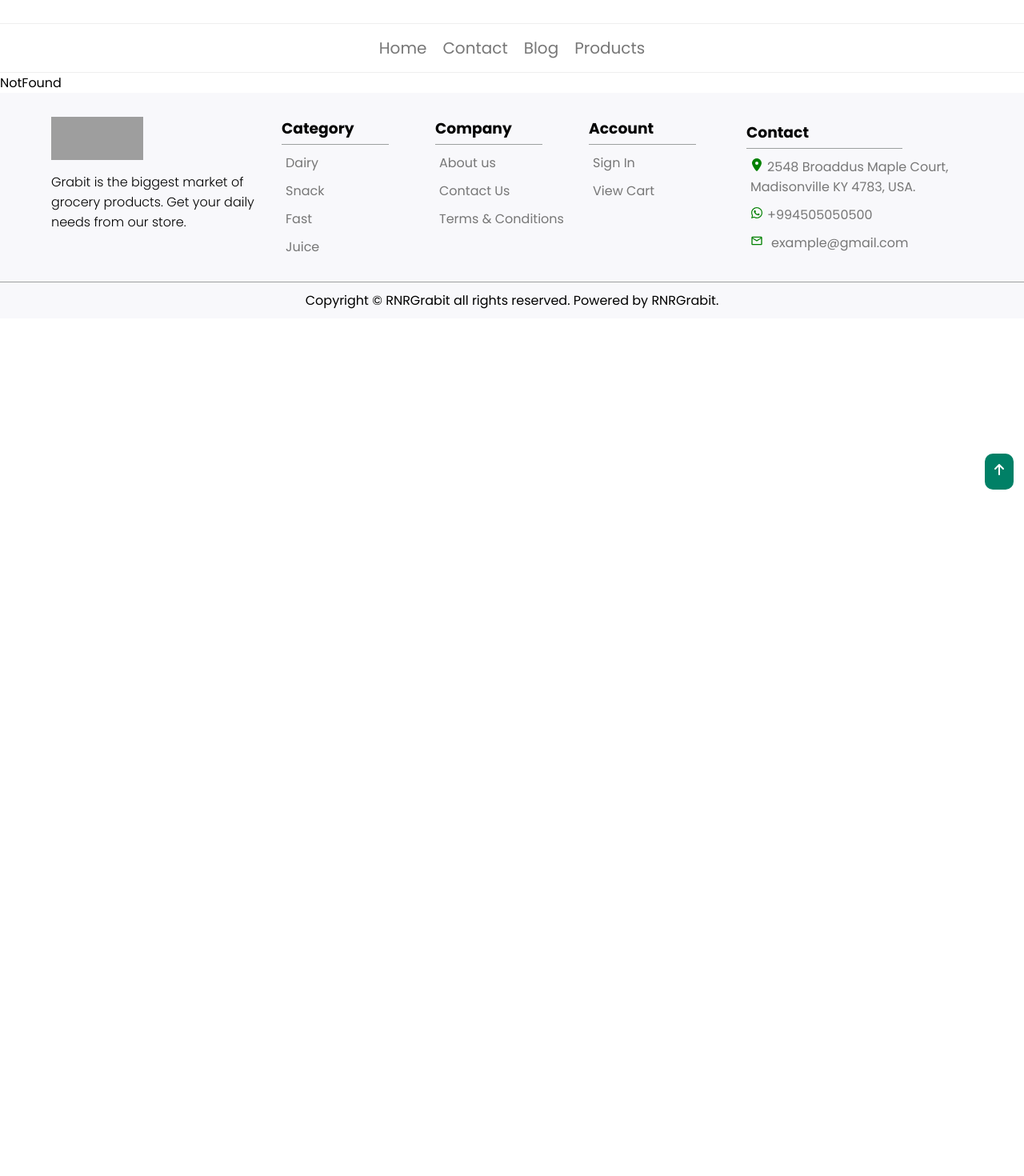
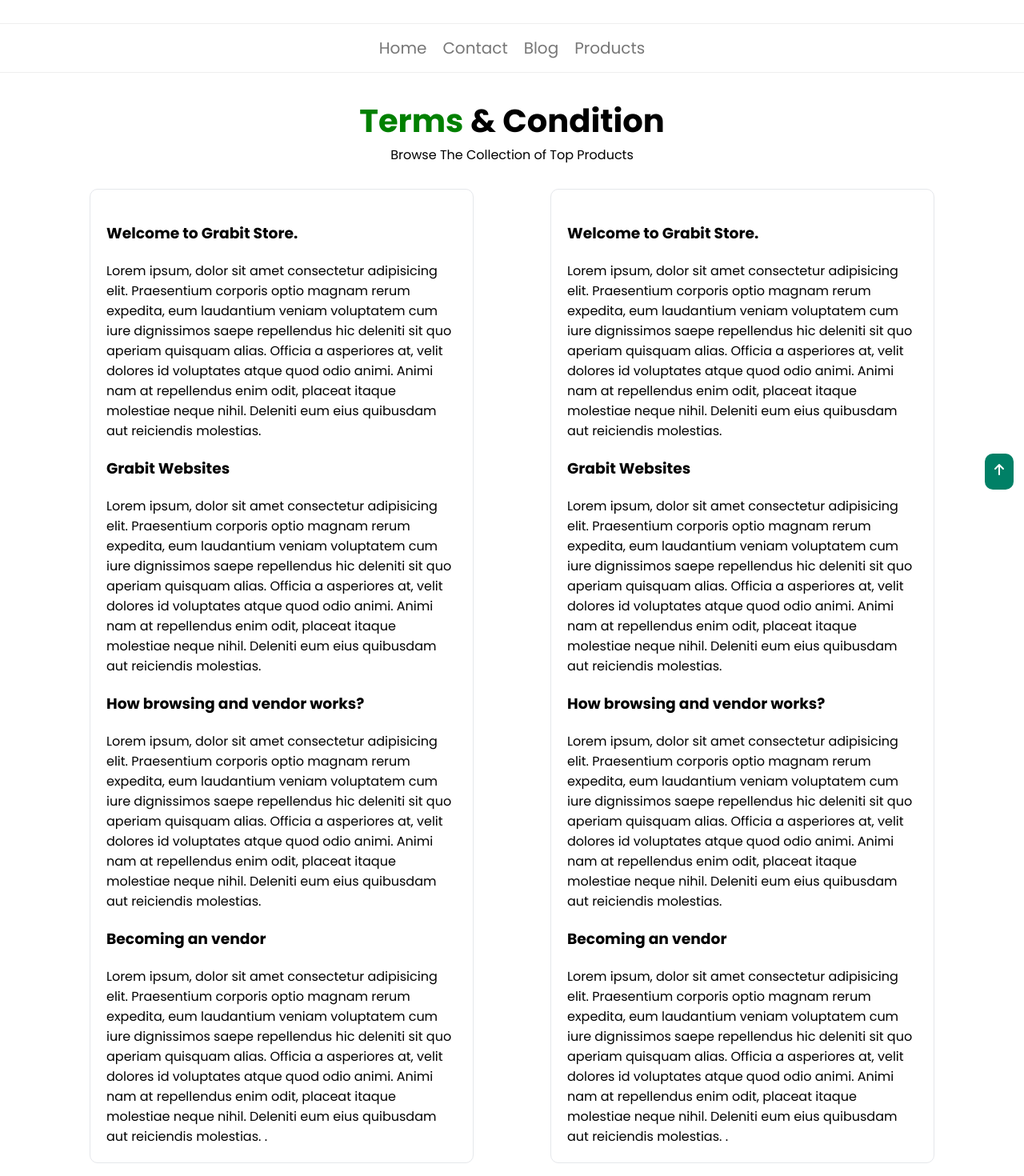
Before and after one commit to NurlanRustamli/Final-Project, a React (Vite) app: page /terms in a window 1280 px wide. Shown: the part 180-1650 px from the top of the page at 80% size. Before the commit the page ends 800 px from the top, so only its background shows below. Built offline with nearby package versions, Linux system fonts and the light colour scheme; no server answers; grey boxes are pictures that could not be loaded.

Commit message:
terms added

```diff
--- a/src/App.jsx
+++ b/src/App.jsx
@@ -24,6 +24,7 @@
 import Profile from './pages/user/profile/index.jsx'
 import { useSelector } from 'react-redux'
 import NotFound from './pages/user/notfound/index.jsx'
+import Terms from './pages/user/terms/index.jsx'
 
 
 function App() {
@@ -44,6 +45,7 @@
           <Route element={<Register />} path='register' />
           <Route element={<Blog />} path='blog' />
           <Route element={<ProductsPage />} path='/products' />
+          <Route element={<Terms />} path='/terms' />
         {
           isLogin?  <Route element={<Profile />} path='/profile' />:null
         }
--- a/src/components/user/productcard/index.jsx
+++ b/src/components/user/productcard/index.jsx
@@ -26,7 +26,7 @@
         <img src={image} alt={name} />
         <div className='sale new'>{time}</div>
         <div className="img-hover icons">
-          <div className="img-hover-icons" onClick={()=>dispatch(addToCartAction(props.product))}>
+          <div className="img-hover-icons" onClick={()=>isLogin?dispatch(addToCartAction(props.product)):changeNav("/login")}>
             <BsCartPlusFill  />
           </div>
           {
--- a/src/layout/user/bottomnavbar/index.jsx
+++ b/src/layout/user/bottomnavbar/index.jsx
@@ -21,25 +21,25 @@
             <div className="nav-left col-lg-2 col-xl-2 col-md-4 col-sm-6">
               <h3>Category</h3>
               <ul>
-                <li><Link>Dairy</Link></li>
-                <li><Link>Snack</Link></li>
-                <li><Link>Fast</Link></li>
-                <li><Link>Juice</Link></li>
+                <li onClick={()=>scroolToTop()}><Link>Dairy</Link></li>
+                <li onClick={()=>scroolToTop()}><Link>Snack</Link></li>
+                <li onClick={()=>scroolToTop()}><Link>Fast</Link></li>
+                <li onClick={()=>scroolToTop()}><Link>Juice</Link></li>
               </ul>
             </div>
             <div className="nav-lm col-lg-2 col-xl-2 col-md-3 col-sm-4">
               <h3>Company</h3>
               <ul>
-                <li><Link>About us</Link></li>
-                <li><Link>Contact Us</Link></li>
-                <li><Link>Terms & Conditions</Link></li>
+                <li onClick={()=>scroolToTop()}><Link>About us</Link></li>
+                <li onClick={()=>scroolToTop()}><Link to="/contact">Contact Us</Link></li>
+                <li onClick={()=>scroolToTop()}><Link to="/terms">Terms & Conditions</Link></li>
               </ul>
             </div>
             <div className="nav-rm col-lg-2 col-xl-2 col-md-3 col-sm-4">
               <h3>Account</h3>
               <ul>
-                <li><Link>Sign In</Link></li>
-                <li><Link>View Cart</Link></li>
+                <li onClick={()=>scroolToTop()}><Link>Sign In</Link></li>
+                <li onClick={()=>scroolToTop()}><Link>View Cart</Link></li>
               </ul>
             </div>
             <div className="nav-right col-lg-3 col-xl-3 col-md-4 col-sm-5">
--- a/src/pages/user/cart/index.jsx
+++ b/src/pages/user/cart/index.jsx
@@ -4,6 +4,8 @@
 import { MdRemoveShoppingCart } from 'react-icons/md';
 import { addToCartAction, countDecrement, removeFromCart } from '../../../redux/actions/cartListAction';
 import { useNavigate } from 'react-router';
+import Products from '../../../components/user/products';
+import HomeProducts from '../../../components/user/homeproducts';
 
 function Cart() {
     let totalPrice = 0;
@@ -14,15 +16,15 @@
         <section id="cart-sec">
             <div className="container">
                 <div className="row">
-                    <h1>Your Cart</h1>
+                    <h1 style={{ textAlign: "center", width: "100%", paddingBlock: "20px", fontSize: "40px" }}>Your Cart</h1>
                 </div>
                 <div className="row d-flex justify-content-center ">
                     <div className="summary d-flex justify-content-center  col-lg-4 col-xl-4 col-md-10 col-sm-10">
                         <h3>Summary</h3>
                         <div className="sub-price">
-                            <p>Previous Total: <span /></p>
-                            <p>Discount Total: <span /></p>
-                            <p>Delivery Total: <span>0</span></p>
+                            <p>Previous Total: <span >{cartList.reduce((acc, item) => { return acc += item.count * parseInt(item.previousPrice) }, 0)} $</span></p>
+                            <p>Discount Total: <span>{cartList.reduce((acc, item) => { return acc += item.count * parseInt(item.discountPrice) }, 0)} $</span></p>
+                            <p>Discount: <span>{cartList.reduce((acc, item) => { return acc += item.count * parseInt(item.previousPrice) }, 0) - cartList.reduce((acc, item) => { return acc += item.count * parseInt(item.discountPrice) }, 0)} $</span></p>
                         </div>
                         <div className="totalamount">
                             <h3>Total Amount: <span>{cartList.reduce((acc, item) => { return acc += item.count * parseInt(item.discountPrice) }, 0)} $</span></h3>
@@ -51,9 +53,9 @@
                                     </div>
                                     <div className="cart-pr-list col-xl-2 col-lg-2 col-md-2 col-sm-2">
                                         <h4 >Quantity</h4>
-                                        <div className="cart-pr-qua"><button onClick={()=>isLogin?dispatch(countDecrement(item)):changeNav("/login")} >-</button>
+                                        <div className="cart-pr-qua"><button onClick={() => isLogin ? dispatch(countDecrement(item)) : changeNav("/login")} >-</button>
                                             <h4>{item.count}</h4>
-                                            <button onClick={()=>dispatch(addToCartAction(item))}>+</button>
+                                            <button onClick={() => dispatch(addToCartAction(item))}>+</button>
                                         </div>
                                     </div>
                                     <div className="cart-pr-list col-xl-2 col-lg-2 col-md-2 col-sm-2">
@@ -63,9 +65,9 @@
                                     </div>
                                     <div className="cart-pr-list col-xl-2 col-lg-2 col-md-2 col-sm-2">
                                         <h4 >Remove</h4>
-                                        <div className="img-hover-icons d-flex align-items-center" style={{width:"100%",height:"40px"}}
-                                        onClick={() => isLogin ? dispatch(removeFromCart(item)) : changeNav("/login")}>
-                                            <MdRemoveShoppingCart style={{width:"100%",height:"30px"}}/>
+                                        <div className="img-hover-icons d-flex align-items-center" style={{ width: "100%", height: "40px" }}
+                                            onClick={() => isLogin ? dispatch(removeFromCart(item)) : changeNav("/login")}>
+                                            <MdRemoveShoppingCart style={{ width: "100%", height: "30px" }} />
                                         </div>
                                     </div>
                                 </div>
@@ -75,10 +77,10 @@
                         }
                     </div>
 
-
                 </div>
             </div>
 
+            <HomeProducts />
         </section>
 
 
--- /dev/null
+++ b/src/pages/user/terms/index.jsx
@@ -0,0 +1,55 @@
+import React from 'react'
+import "./style.css"
+
+function Terms() {
+    return (
+        <section id='terms'>
+            <div className="container">
+        <div className="row" style={{flexDirection:"column"}}>
+                    <h2><span>Terms</span> & Condition</h2>
+                    <p>Browse The Collection of Top Products</p>
+                </div>
+                <div className="row">
+                    <div className="termsbox col-lg-5 col-xl-5 col-md-7 col-sm-7">
+                        <h3>Welcome to Grabit Store.</h3>
+                        <p>Lorem ipsum, dolor sit amet consectetur adipisicing elit. Praesentium corporis optio magnam rerum expedita, eum laudantium veniam voluptatem cum iure dignissimos saepe repellendus hic deleniti sit quo aperiam quisquam alias.
+                            Officia a asperiores at, velit dolores id voluptates atque quod odio animi. Animi nam at repellendus enim odit, placeat itaque molestiae neque nihil. Deleniti eum eius quibusdam aut reiciendis molestias.
+                        </p>
+                        <h3>Grabit Websites</h3>
+                        <p>Lorem ipsum, dolor sit amet consectetur adipisicing elit. Praesentium corporis optio magnam rerum expedita, eum laudantium veniam voluptatem cum iure dignissimos saepe repellendus hic deleniti sit quo aperiam quisquam alias.
+                            Officia a asperiores at, velit dolores id voluptates atque quod odio animi. Animi nam at repellendus enim odit, placeat itaque molestiae neque nihil. Deleniti eum eius quibusdam aut reiciendis molestias.
+                        </p>
+                        <h3>How browsing and vendor works?</h3>
+                        <p>Lorem ipsum, dolor sit amet consectetur adipisicing elit. Praesentium corporis optio magnam rerum expedita, eum laudantium veniam voluptatem cum iure dignissimos saepe repellendus hic deleniti sit quo aperiam quisquam alias.
+                            Officia a asperiores at, velit dolores id voluptates atque quod odio animi. Animi nam at repellendus enim odit, placeat itaque molestiae neque nihil. Deleniti eum eius quibusdam aut reiciendis molestias.
+                        </p>
+                        <h3>Becoming an vendor</h3>
+                        <p>Lorem ipsum, dolor sit amet consectetur adipisicing elit. Praesentium corporis optio magnam rerum expedita, eum laudantium veniam voluptatem cum iure dignissimos saepe repellendus hic deleniti sit quo aperiam quisquam alias.
+                            Officia a asperiores at, velit dolores id voluptates atque quod odio animi. Animi nam at repellendus enim odit, placeat itaque molestiae neque nihil. Deleniti eum eius quibusdam aut reiciendis molestias.
+                            .</p>
+                    </div>
+                    <div className="termsbox col-lg-5 col-xl-5 col-md-7 col-sm-7">
+                        <h3>Welcome to Grabit Store.</h3>
+                        <p>Lorem ipsum, dolor sit amet consectetur adipisicing elit. Praesentium corporis optio magnam rerum expedita, eum laudantium veniam voluptatem cum iure dignissimos saepe repellendus hic deleniti sit quo aperiam quisquam alias.
+                            Officia a asperiores at, velit dolores id voluptates atque quod odio animi. Animi nam at repellendus enim odit, placeat itaque molestiae neque nihil. Deleniti eum eius quibusdam aut reiciendis molestias.
+                        </p>
+                        <h3>Grabit Websites</h3>
+                        <p>Lorem ipsum, dolor sit amet consectetur adipisicing elit. Praesentium corporis optio magnam rerum expedita, eum laudantium veniam voluptatem cum iure dignissimos saepe repellendus hic deleniti sit quo aperiam quisquam alias.
+                            Officia a asperiores at, velit dolores id voluptates atque quod odio animi. Animi nam at repellendus enim odit, placeat itaque molestiae neque nihil. Deleniti eum eius quibusdam aut reiciendis molestias.
+                        </p>
+                        <h3>How browsing and vendor works?</h3>
+                        <p>Lorem ipsum, dolor sit amet consectetur adipisicing elit. Praesentium corporis optio magnam rerum expedita, eum laudantium veniam voluptatem cum iure dignissimos saepe repellendus hic deleniti sit quo aperiam quisquam alias.
+                            Officia a asperiores at, velit dolores id voluptates atque quod odio animi. Animi nam at repellendus enim odit, placeat itaque molestiae neque nihil. Deleniti eum eius quibusdam aut reiciendis molestias.
+                        </p>
+                        <h3>Becoming an vendor</h3>
+                        <p>Lorem ipsum, dolor sit amet consectetur adipisicing elit. Praesentium corporis optio magnam rerum expedita, eum laudantium veniam voluptatem cum iure dignissimos saepe repellendus hic deleniti sit quo aperiam quisquam alias.
+                            Officia a asperiores at, velit dolores id voluptates atque quod odio animi. Animi nam at repellendus enim odit, placeat itaque molestiae neque nihil. Deleniti eum eius quibusdam aut reiciendis molestias.
+                            .</p>
+                    </div>
+                </div>
+            </div>
+        </section>
+    )
+}
+
+export default Terms
--- /dev/null
+++ b/src/pages/user/terms/style.css
@@ -0,0 +1,20 @@
+#terms{
+    h2{
+        font-size: 40px;
+    }
+    span{
+        color: green;
+    }
+    .row{
+        justify-content: space-around;align-items: center;
+        margin-block: 30px;
+    }
+    .termsbox{
+        border: 1px solid #e5e7eb;
+        border-radius: 10px;
+        padding: 20px;
+        h3{
+            padding-block: 20px;
+        }
+    }
+}
```
